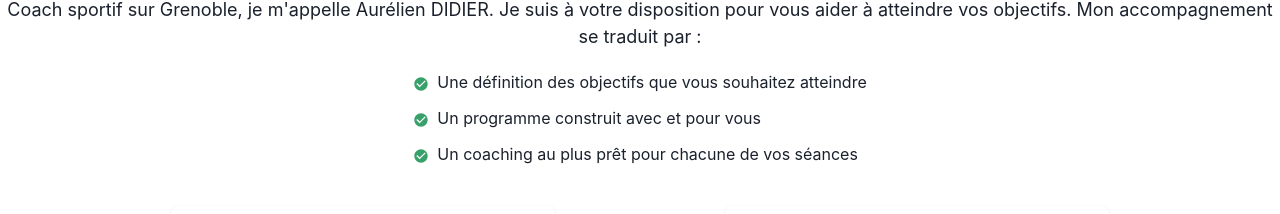
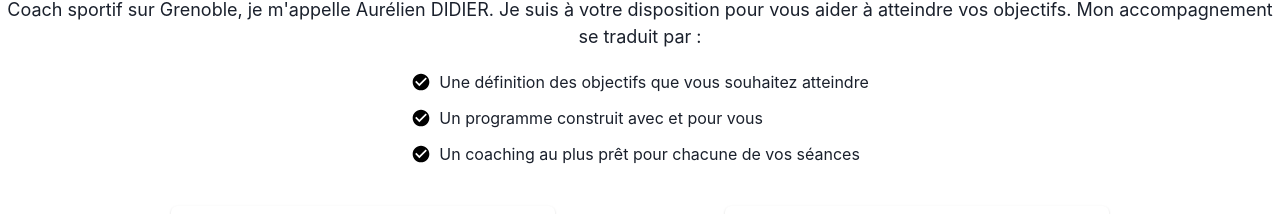
Before and after one commit to dardael/showed, a Next.js app: page / in a window 1280 px wide. Shown: the part 798-1012 px from the top of the page. Built offline with nearby package versions, Linux system fonts and the light colour scheme.

Commit message:
have icons in black and bigger

```diff
--- a/src/app/page.tsx
+++ b/src/app/page.tsx
@@ -52,16 +52,28 @@ export default function Home() {
             <Center mt={5}>
                 <List spacing={3}>
                     <ListItem fontSize={'md'}>
-                        <ListIcon as={MdCheckCircle} color={'green.500'} />
+                        <ListIcon
+                            as={MdCheckCircle}
+                            color={'black'}
+                            fontSize={'xl'}
+                        />
                         Une définition des objectifs que vous souhaitez
                         atteindre
                     </ListItem>
                     <ListItem fontSize={'md'}>
-                        <ListIcon as={MdCheckCircle} color={'green.500'} />
+                        <ListIcon
+                            as={MdCheckCircle}
+                            color={'black'}
+                            fontSize={'xl'}
+                        />
                         Un programme construit avec et pour vous
                     </ListItem>
                     <ListItem fontSize={'md'}>
-                        <ListIcon as={MdCheckCircle} color={'green.500'} />
+                        <ListIcon
+                            as={MdCheckCircle}
+                            color={'black'}
+                            fontSize={'xl'}
+                        />
                         Un coaching au plus prêt pour chacune de vos séances
                     </ListItem>
                 </List>
```
